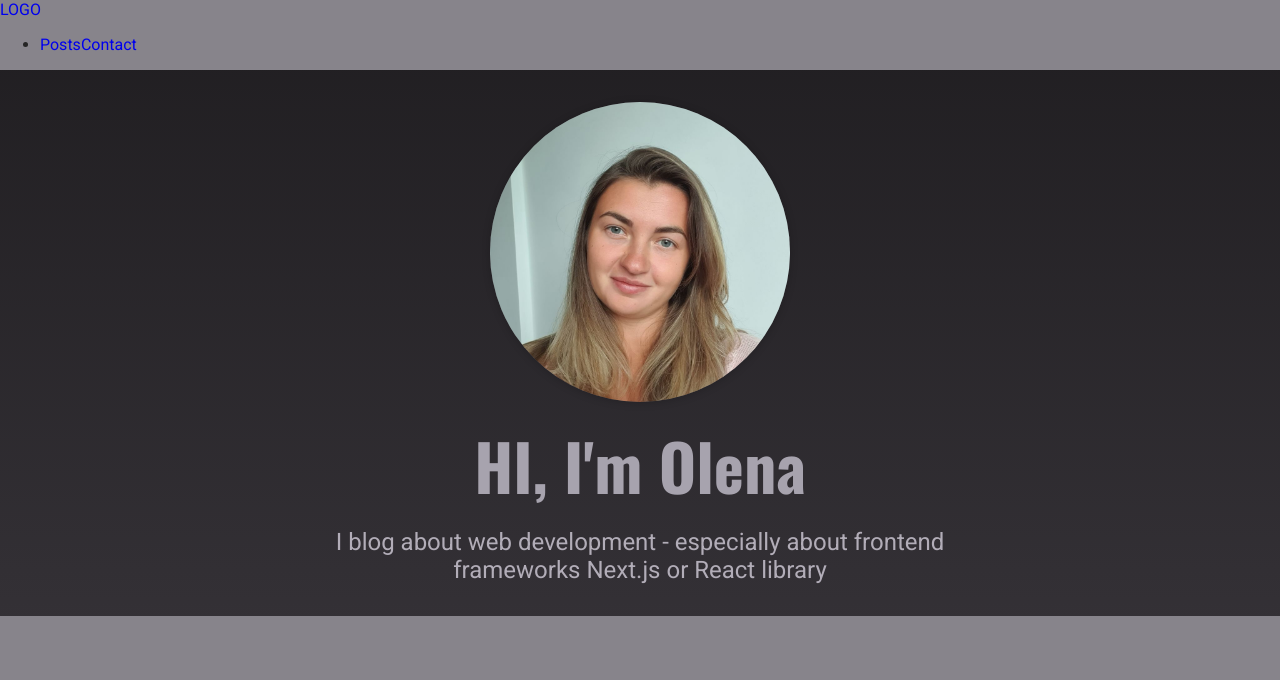
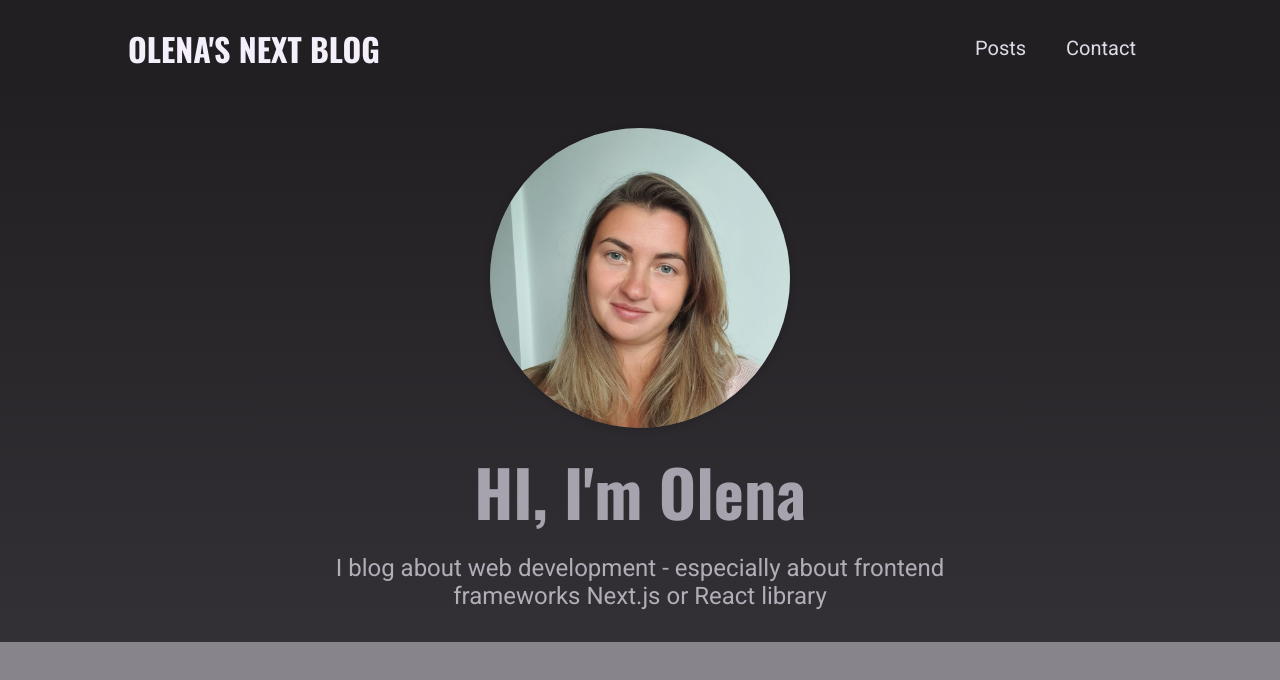
Before and after one commit to olena-ole/next-blog-app, a Next.js app: page / in a window 1280 px wide. Shown: the top 680 px of the page. Built offline with nearby package versions, Linux system fonts and the light colour scheme.

Commit message:
added styling and logo to main navigation

```diff
--- a/components/layout/logo.js
+++ b/components/layout/logo.js
@@ -1,7 +1,9 @@
+import classes from './logo.module.css'
+
 export default function Logo() {
     return (
-        <div>
-            LOGO
+        <div className={classes.logo}>
+            Olena's Next Blog
         </div>
     )
 }
--- /dev/null
+++ b/components/layout/logo.module.css
@@ -0,0 +1,13 @@
+.logo {
+    text-transform: uppercase;
+    font-size: var(--size-5);
+    font-weight: bold;
+    font-family: 'Oswald', sans-serif;
+    color: var(--color-grey-50);
+  }
+
+  @media (min-width: 768px) {
+    .logo {
+      font-size: var(--size-8);
+    }
+  }
--- a/components/layout/main-navigation.js
+++ b/components/layout/main-navigation.js
@@ -1,8 +1,11 @@
-import Link from 'next/link'
-import Logo from './logo'
+import Link from 'next/link';
+import Logo from './logo';
+
+import classes from './main-navigation.module.css';
+
 export default function MainNavigtion() {
     return (
-        <header>
+        <header className={classes.header}>
             <Link href="/">
                 <a><Logo /></a>
             </Link>
@@ -10,6 +13,8 @@
                 <ul>
                     <li>
                         <Link href="/posts">Posts</Link>
+                    </li>
+                    <li>
                         <Link href="/contact">Contact</Link>
                     </li>
                 </ul>
--- /dev/null
+++ b/components/layout/main-navigation.module.css
@@ -0,0 +1,42 @@
+.header {
+  width: 100%;
+  height: 6rem;
+  background-color: var(--color-grey-900);
+  display: flex;
+  justify-content: space-between;
+  align-items: center;
+  padding: 0 10%;
+}
+
+.header ul {
+  list-style: none;
+  display: flex;
+  align-items: baseline;
+  margin: 0;
+  padding: 0;
+}
+
+.header li {
+  margin: 0 var(--size-4);
+}
+
+.header a {
+  color: var(--color-grey-100);
+  font-size: var(--size-4);
+}
+
+.header a:hover,
+.header a:active,
+.header a.active {
+  color: var(--color-grey-200);
+}
+
+@media (min-width: 768px) {
+  .header ul {
+    gap: 0.5rem;
+  }
+
+  .header a {
+    font-size: var(--size-5);
+  }
+}
```
